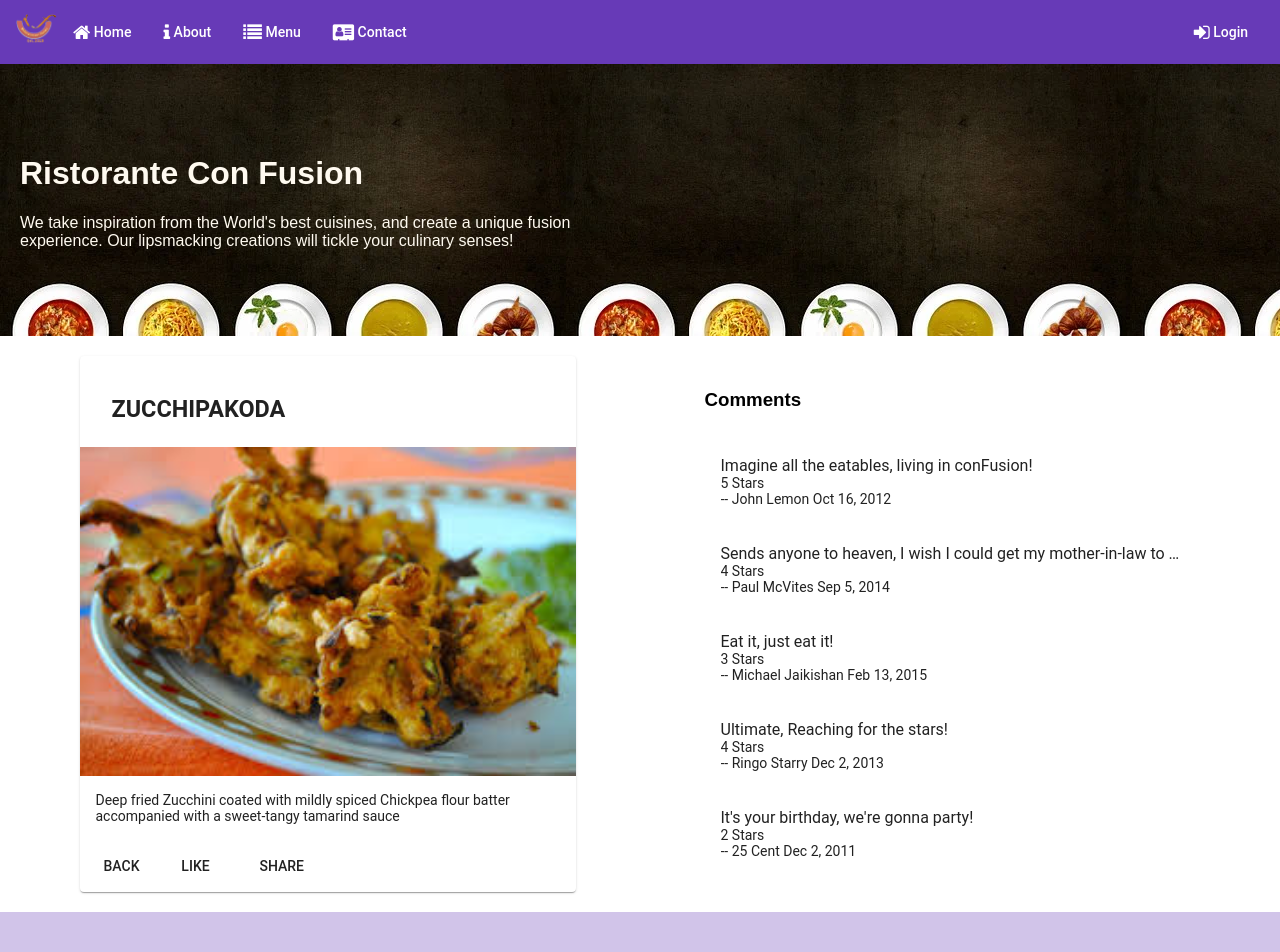
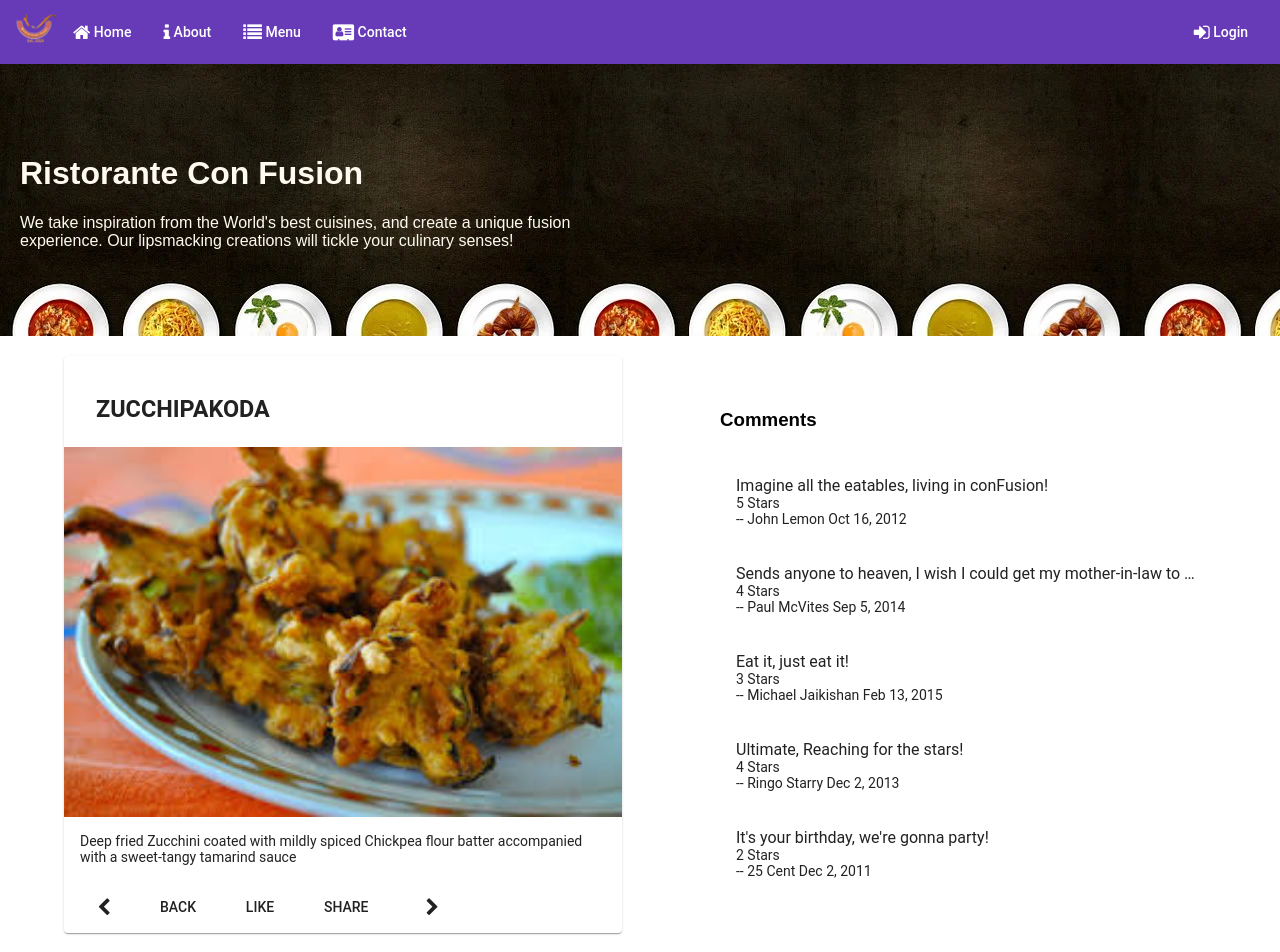
Before and after one commit to chandanaramesh107/Angular-Coursera, an Angular app in the folder confusion/: page /dishdetail/1 in a window 1280 px wide. Shown: the top 952 px of the page. Built offline with nearby package versions, Linux system fonts and the light colour scheme.

Commit message:
Rxjs part2

```diff
--- a/confusion/src/app/dishdetail/dishdetail.component.html
+++ b/confusion/src/app/dishdetail/dishdetail.component.html
@@ -1,8 +1,8 @@
 
 <div class="container" fxLayout="row" fxLayout.sm="column" fxLayout.xs="column" fxLayoutAlign.gt-md="space-around center"
   fxLayoutGap="10px" fxLayoutGap.xs="0">
-  	<div fxFlex="40">
-    	<div fxFlex *ngIf="dish">
+  	<div fxFlex="45" *ngIf="dish">
+    	<div fxFlex >
       		<mat-card>
         		<mat-card-header>
           			<mat-card-title>
@@ -14,9 +14,16 @@
           			<p>{{ dish.description}} </p>
         		</mat-card-content>
         		<mat-card-actions>
+					<button mat-button [routerLink]="['/dishdetail',prev]">
+						<span class="fa fa-chevron-left fa-lg"></span>
+					</button>
 					<button mat-button (click)="goBack()">BACK</button>
           			<button mat-button>LIKE</button>
-          			<button mat-button>SHARE</button>
+					<button mat-button>SHARE</button>
+
+					<button mat-button [routerLink]="['/dishdetail',next]">
+						<span class="fa fa-chevron-right fa-lg"></span>
+					</button>
         		</mat-card-actions>
       		</mat-card>
 		</div>
--- a/confusion/src/app/dishdetail/dishdetail.component.ts
+++ b/confusion/src/app/dishdetail/dishdetail.component.ts
@@ -3,6 +3,7 @@
 import {Location} from '@angular/common';
 import { Dish } from '../shared/dish';
 import {DishService} from '../services/dish.service';
+import { switchMap } from 'rxjs/operators';
 
 
 
@@ -14,16 +15,26 @@
 export class DishdetailComponent implements OnInit {
 
 
-	dish:Dish;
+  dish:Dish;
+  dishIds:string[];
+  prev:string;
+  next:string;
+
   constructor(private dishService:DishService,
     private route:ActivatedRoute,
     private location:Location) { }
 
-  ngOnInit() {
-    let id=this.route.snapshot.params['id'];
-    this.dishService.getDish(id)
-    .subscribe(dish => this.dish =dish);
-  }
+    ngOnInit() {
+      this.dishService.getDishIds().subscribe(dishIds => this.dishIds = dishIds);
+      this.route.params.pipe(switchMap((params: Params) => this.dishService.getDish(params['id'])))
+      .subscribe(dish => { this.dish = dish; this.setPrevNext(dish.id); });
+    }
+
+    setPrevNext(dishId: string) {
+      const index = this.dishIds.indexOf(dishId);
+      this.prev = this.dishIds[(this.dishIds.length + index - 1) % this.dishIds.length];
+      this.next = this.dishIds[(this.dishIds.length + index + 1) % this.dishIds.length];
+    }
 
   goBack():void{
     this.location.back();
--- a/confusion/src/app/services/dish.service.ts
+++ b/confusion/src/app/services/dish.service.ts
@@ -23,4 +23,7 @@
     return of(DISHES.filter((dish) => dish.featured)[0]).pipe(delay(2000));
 
   }
+  getDishIds():Observable<string[] |any>{
+    return of(DISHES.map(dish =>dish.id));
+  }
 }
```
